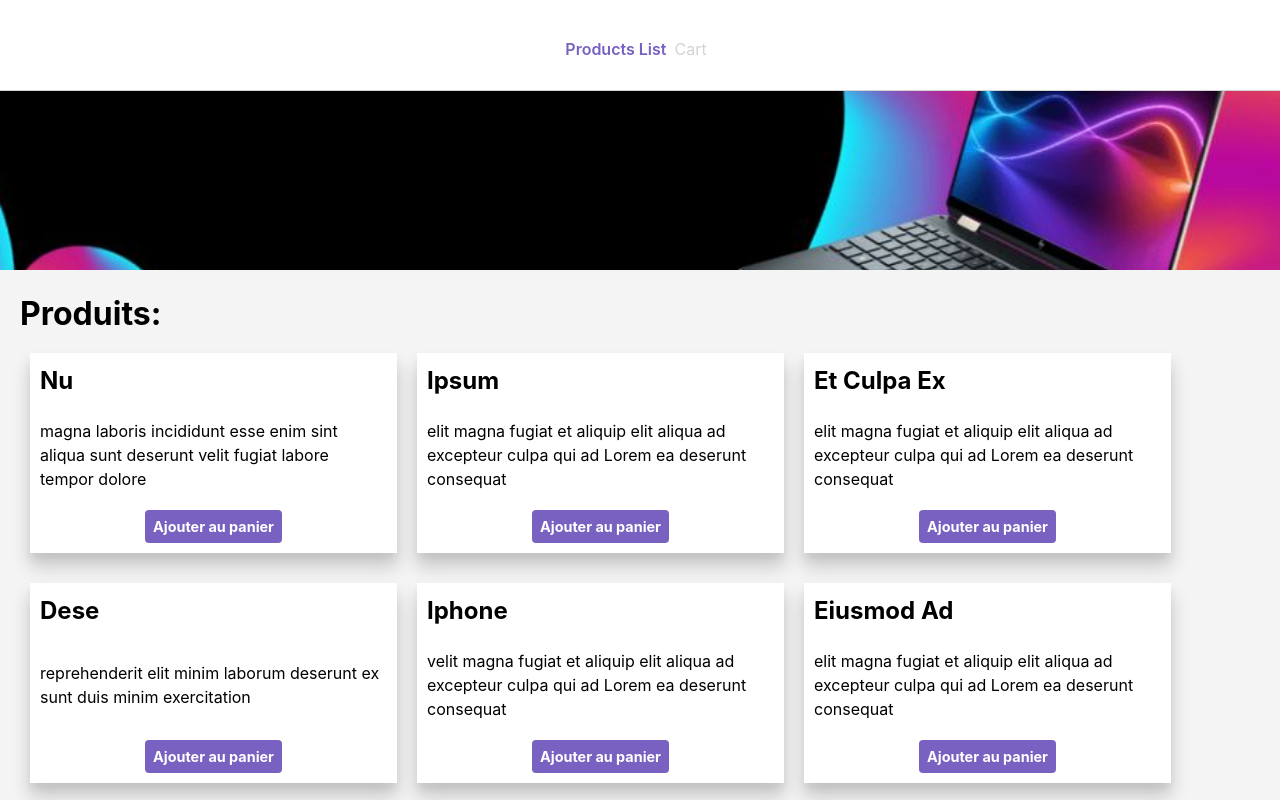
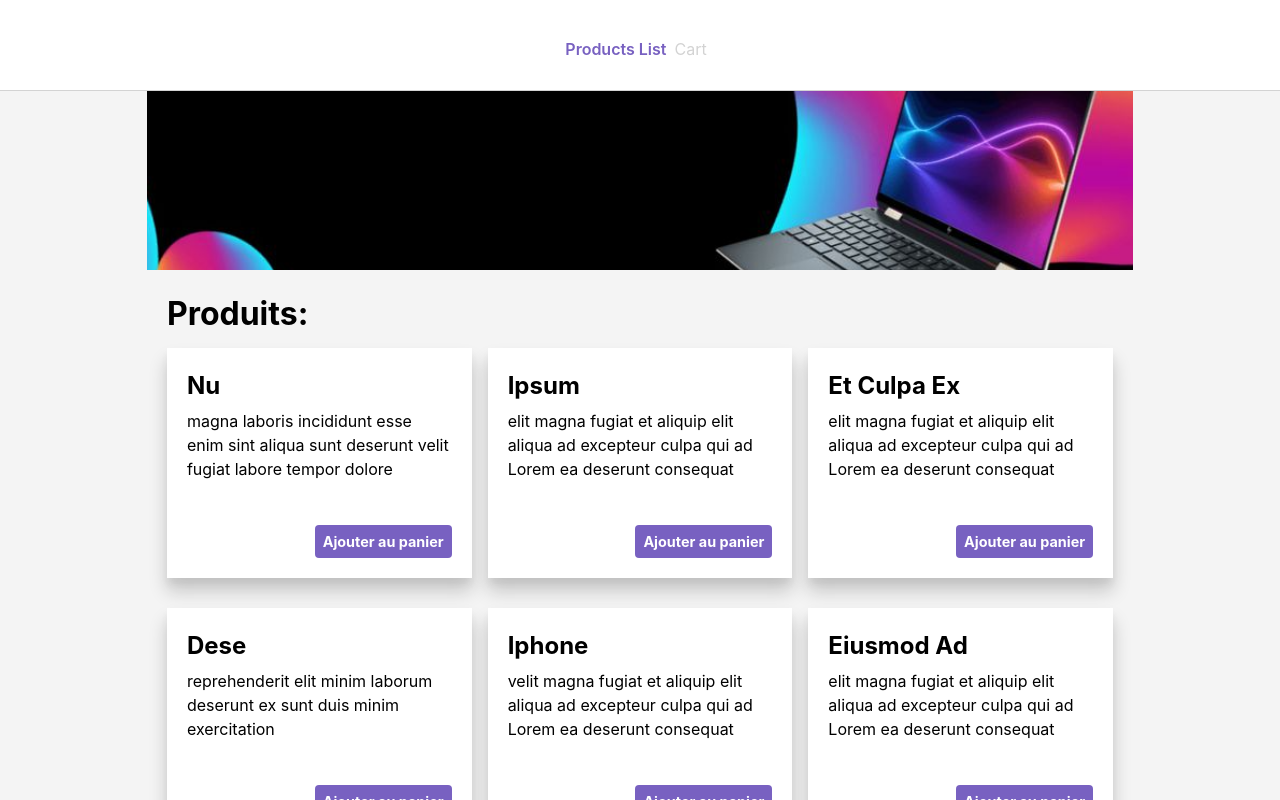
Before and after one commit to edytaskibinska/cartReactRedux, a React (Vite) app: page / in a window 1280 px wide. Shown: the top 800 px of the page. Built offline with nearby package versions, Linux system fonts and the light colour scheme.

Commit message:
css grid et taches readme

```diff
--- a/src/Components/CartElement/CartElement.scss
+++ b/src/Components/CartElement/CartElement.scss
@@ -6,7 +6,7 @@
   box-shadow: 0 6px 6px rgba(101, 101, 101, 0.07),
     0 13px 17px rgba(21, 21, 21, 0.2);
   margin: 10px 0;
-  padding: 10px;
+  padding: 20px;
   background-color: $color-white;
   overflow: hidden;
 }
--- a/src/Pages/ProductListPage/ProductListPage.scss
+++ b/src/Pages/ProductListPage/ProductListPage.scss
@@ -1,36 +1,35 @@
+@import "../../Styles/mixins";
+
 .productListPage {
   padding-bottom: 200px;
   .lazyScroll {
-    display: flex;
-    flex-direction: column;
-  }
-  @media all and (min-width: 650px) {
-    .lazyScroll {
-      flex-direction: row;
-      flex-wrap: wrap;
-      padding-left: 0;
-      align-items: center;
-    }
-    .listItem {
-      flex: 0 0 calc(30% - 5px);
-      margin: 5px 10px;
-      align-self: stretch;
-      display: flex;
+    @include is-grid;
     .cartElement {
-        min-height: 200px;
+      min-height: 230px;
+      min-width: 33%;
       align-self: stretch;
       display: flex;
       justify-content: stretch;
     }
+
     .contentStatic {
+      flex: 1; //prend toute la hauteur disponible dans .cartElement
       display: flex;
       flex-direction: column;
       justify-content: space-between;
-        height: 100%;
     }
+
     .contentAfter {
+      margin-top: auto; //place  .contentAfter en bas du bloc .contentStatic
+    }
+  }
+
+  .listItem {
+    align-self: center;
     justify-content: center;
+    // selectionne les deux derniers éléments
+    &:nth-last-child(-n + 2) {
+      justify-self: start; //aligne les deux derniers éléments à gauche
     }
   }
 }
-}
--- a/src/Styles/_mixins.scss
+++ b/src/Styles/_mixins.scss
@@ -1,3 +1,15 @@
 @mixin transition-all {
   transition: all 1s ease;
 }
+
+@mixin is-grid {
+  display: grid;
+  grid-template-columns: repeat(auto-fill, minmax(50%, 1fr));
+  row-gap: 10px;
+  column-gap: 1rem;
+  align-items: stretch; //tous les .listItem ont la même hauteur
+
+  @media all and (min-width: 803px) {
+    grid-template-columns: repeat(auto-fill, minmax(30%, 1fr));
+  }
+}
```
Also changed, not shown: 1 other file (tests, documents, lock files or other folders). Lines whose indentation alone changed are shown as unchanged.
